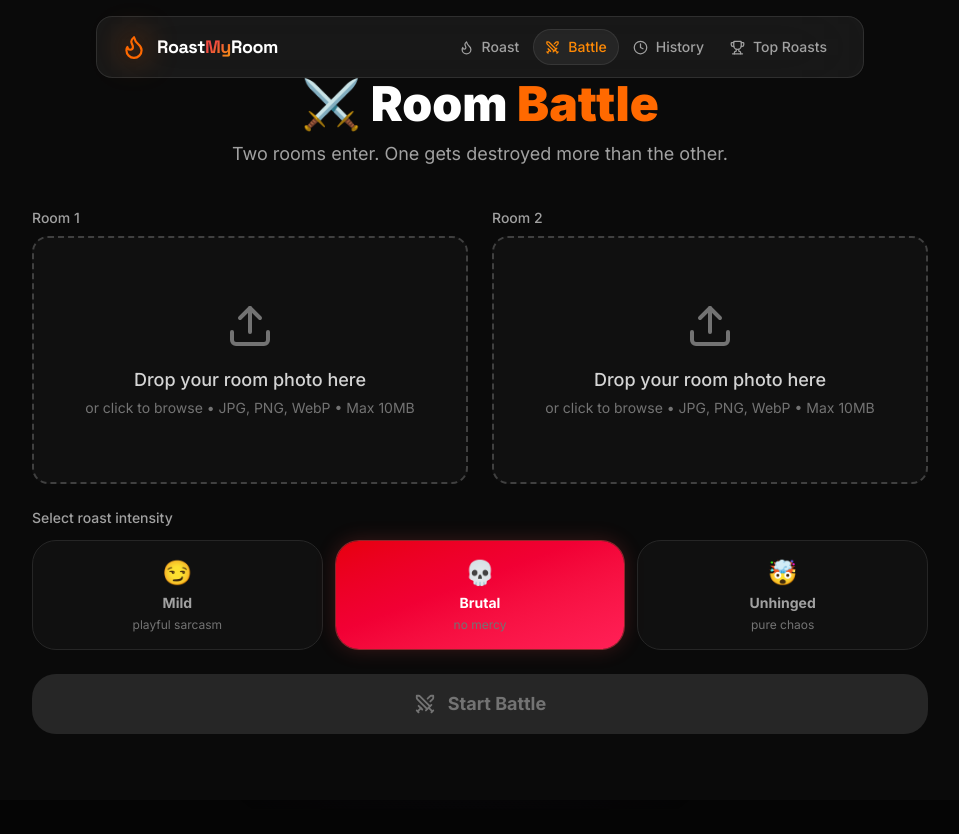
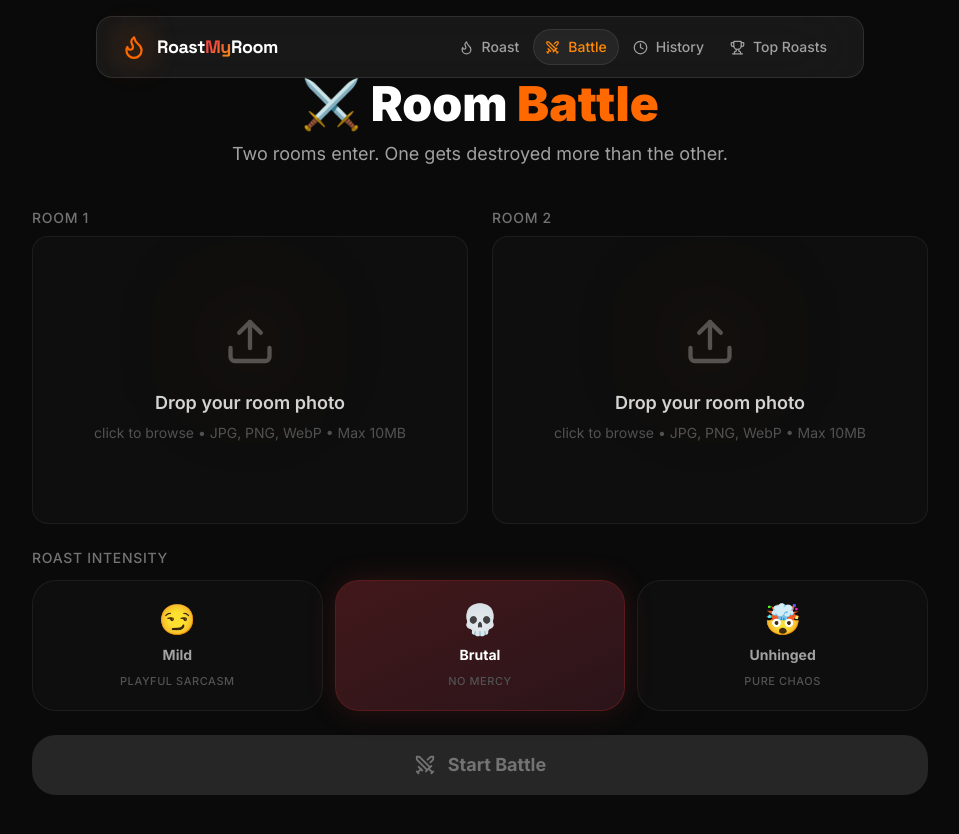
Before and after one commit to armash66/roast-my-room, a React (Vite) app in the folder frontend/: page /battle in a window 1280 px wide. Shown: the top 834 px of the page, without its empty margins (160-1119 px from the left). Before the commit the page ends 800 px from the top, so only its background shows below. Built offline with nearby package versions, Linux system fonts and the light colour scheme.

Commit message:
style(components): add 3D tilt, glowing borders, and animations

```diff
--- a/frontend/src/components/ImageUploader.tsx
+++ b/frontend/src/components/ImageUploader.tsx
@@ -1,12 +1,11 @@
 /**
- * ImageUploader — Drag & drop image upload with preview.
- * Supports click-to-browse and paste from clipboard.
+ * ImageUploader — Premium drag & drop with 3D tilt and glow effects.
  */
 
-import { useState, useCallback } from "react";
+import { useState, useCallback, useRef } from "react";
 import { useDropzone } from "react-dropzone";
 import { motion, AnimatePresence } from "framer-motion";
-import { Upload, X, ImageIcon } from "lucide-react";
+import { Upload, X, ImageIcon, Sparkles } from "lucide-react";
 
 interface ImageUploaderProps {
   onImageSelect: (file: File) => void;
@@ -21,31 +20,42 @@ export function ImageUploader({
 }: ImageUploaderProps) {
   const [preview, setPreview] = useState<string | null>(null);
   const [fileName, setFileName] = useState<string>("");
+  const cardRef = useRef<HTMLDivElement>(null);
+  const [tilt, setTilt] = useState({ x: 0, y: 0 });
 
   const onDrop = useCallback(
     (acceptedFiles: File[]) => {
       const file = acceptedFiles[0];
       if (!file) return;
-
       setFileName(file.name);
       const reader = new FileReader();
-      reader.onload = () => {
-        setPreview(reader.result as string);
-      };
+      reader.onload = () => setPreview(reader.result as string);
       reader.readAsDataURL(file);
       onImageSelect(file);
     },
     [onImageSelect]
   );
 
-  const clearImage = useCallback(
+  const clearImage = useCallback((e: React.MouseEvent) => {
+    e.stopPropagation();
+    setPreview(null);
+    setFileName("");
+  }, []);
+
+  const handleMouseMove = useCallback(
     (e: React.MouseEvent) => {
-      e.stopPropagation();
-      setPreview(null);
-      setFileName("");
+      if (!cardRef.current || disabled) return;
+      const rect = cardRef.current.getBoundingClientRect();
+      const x = (e.clientX - rect.left) / rect.width - 0.5;
+      const y = (e.clientY - rect.top) / rect.height - 0.5;
+      setTilt({ x: y * -8, y: x * 8 });
     },
-    []
+    [disabled]
   );
+
+  const handleMouseLeave = useCallback(() => {
+    setTilt({ x: 0, y: 0 });
+  }, []);
 
   const { getRootProps, getInputProps, isDragActive } = useDropzone({
     onDrop,
@@ -62,29 +72,44 @@ export function ImageUploader({
   return (
     <div className="w-full">
       {label && (
-        <label className="block text-sm font-medium text-neutral-400 mb-2">
+        <label className="block text-sm font-medium text-neutral-500 mb-2 uppercase tracking-wider">
           {label}
         </label>
       )}
 
       <motion.div
+        ref={cardRef}
         {...getRootProps()}
-        whileHover={!disabled ? { scale: 1.01 } : {}}
-        whileTap={!disabled ? { scale: 0.99 } : {}}
+        onMouseMove={handleMouseMove}
+        onMouseLeave={handleMouseLeave}
+        animate={{
+          rotateX: tilt.x,
+          rotateY: tilt.y,
+        }}
+        transition={{ type: "spring", stiffness: 300, damping: 30 }}
+        style={{ transformStyle: "preserve-3d", perspective: 1000 }}
         className={`
-          relative overflow-hidden rounded-2xl border-2 border-dashed
-          transition-all duration-300 cursor-pointer
+          relative overflow-hidden rounded-2xl border transition-all duration-500 cursor-pointer
           ${
             isDragActive
-              ? "border-orange-500 bg-orange-500/10 shadow-[0_0_30px_rgba(249,115,22,0.15)]"
+              ? "border-orange-500/50 bg-orange-500/5 glow-orange"
               : preview
-                ? "border-neutral-700 bg-neutral-900"
-                : "border-neutral-700 bg-neutral-900/50 hover:border-neutral-500 hover:bg-neutral-900"
+                ? "border-white/[0.08] bg-white/[0.02]"
+                : "border-white/[0.06] bg-white/[0.02] hover:border-white/[0.12] hover:bg-white/[0.04]"
           }
           ${disabled ? "opacity-50 cursor-not-allowed" : ""}
         `}
       >
         <input {...getInputProps()} id="image-upload" />
+
+        {/* Animated border glow on drag */}
+        {isDragActive && (
+          <motion.div
+            initial={{ opacity: 0 }}
+            animate={{ opacity: 1 }}
+            className="absolute inset-0 rounded-2xl gradient-border pointer-events-none"
+          />
+        )}
 
         <AnimatePresence mode="wait">
           {preview ? (
@@ -93,25 +118,32 @@ export function ImageUploader({
               initial={{ opacity: 0, scale: 0.95 }}
               animate={{ opacity: 1, scale: 1 }}
               exit={{ opacity: 0, scale: 0.95 }}
+              transition={{ duration: 0.4, ease: [0.16, 1, 0.3, 1] }}
               className="relative aspect-video"
             >
               <img
                 src={preview}
                 alt="Room preview"
-                className="w-full h-full object-cover rounded-xl"
+                className="w-full h-full object-cover rounded-2xl"
               />
-              <div className="absolute inset-0 bg-gradient-to-t from-black/60 via-transparent to-transparent rounded-xl" />
-              <div className="absolute bottom-3 left-3 right-3 flex items-center justify-between">
-                <span className="text-sm text-white/80 truncate max-w-[70%]">
-                  {fileName}
-                </span>
-                <button
+              <div className="absolute inset-0 bg-gradient-to-t from-black/70 via-black/10 to-transparent rounded-2xl" />
+              <div className="absolute bottom-4 left-4 right-4 flex items-center justify-between">
+                <div className="flex items-center gap-2">
+                  <Sparkles size={14} className="text-orange-400" />
+                  <span className="text-sm text-white/80 truncate max-w-[200px] font-medium">
+                    {fileName}
+                  </span>
+                </div>
+                <motion.button
                   onClick={clearImage}
-                  className="p-1.5 rounded-full bg-red-500/80 hover:bg-red-500 transition-colors"
+                  whileHover={{ scale: 1.1 }}
+                  whileTap={{ scale: 0.9 }}
+                  className="p-2 rounded-full bg-white/10 hover:bg-red-500/80 backdrop-blur-sm
+                             border border-white/10 transition-colors duration-200"
                   aria-label="Remove image"
                 >
                   <X size={14} className="text-white" />
-                </button>
+                </motion.button>
               </div>
             </motion.div>
           ) : (
@@ -120,24 +152,34 @@ export function ImageUploader({
               initial={{ opacity: 0 }}
               animate={{ opacity: 1 }}
               exit={{ opacity: 0 }}
-              className="flex flex-col items-center justify-center py-16 px-6"
+              className="flex flex-col items-center justify-center py-20 px-6"
             >
               <motion.div
-                animate={isDragActive ? { y: -5, scale: 1.1 } : { y: 0, scale: 1 }}
-                transition={{ type: "spring", stiffness: 300 }}
+                animate={
+                  isDragActive
+                    ? { y: -8, scale: 1.15, rotate: 5 }
+                    : { y: [0, -6, 0], scale: 1 }
+                }
+                transition={
+                  isDragActive
+                    ? { type: "spring", stiffness: 300 }
+                    : { duration: 3, repeat: Infinity, ease: "easeInOut" }
+                }
+                className="relative mb-5"
               >
                 {isDragActive ? (
-                  <ImageIcon size={48} className="text-orange-500 mb-4" />
+                  <ImageIcon size={52} className="text-orange-400" />
                 ) : (
-                  <Upload size={48} className="text-neutral-500 mb-4" />
+                  <Upload size={52} className="text-neutral-600" />
                 )}
+                <div className="absolute inset-0 blur-2xl bg-orange-500/10 rounded-full scale-150" />
               </motion.div>
 
-              <p className="text-neutral-300 font-medium text-lg mb-1">
-                {isDragActive ? "Drop it like it's hot" : "Drop your room photo here"}
+              <p className="text-neutral-300 font-semibold text-lg mb-1.5">
+                {isDragActive ? "Drop it like it's hot 🔥" : "Drop your room photo"}
               </p>
-              <p className="text-neutral-500 text-sm">
-                or click to browse • JPG, PNG, WebP • Max 10MB
+              <p className="text-neutral-600 text-sm">
+                click to browse • JPG, PNG, WebP • Max 10MB
               </p>
             </motion.div>
           )}
--- a/frontend/src/components/ModeSelector.tsx
+++ b/frontend/src/components/ModeSelector.tsx
@@ -1,6 +1,5 @@
 /**
- * ModeSelector — Animated roast mode selector.
- * Three modes: mild, brutal, unhinged with distinct personalities.
+ * ModeSelector — Premium mode selector with animated glow rings.
  */
 
 import { motion } from "framer-motion";
@@ -12,98 +11,76 @@ interface ModeSelectorProps {
   disabled?: boolean;
 }
 
-const modes: { value: RoastMode; label: string; emoji: string; description: string }[] = [
-  {
-    value: "mild",
-    label: "Mild",
-    emoji: "😏",
-    description: "playful sarcasm",
-  },
-  {
-    value: "brutal",
-    label: "Brutal",
-    emoji: "💀",
-    description: "no mercy",
-  },
-  {
-    value: "unhinged",
-    label: "Unhinged",
-    emoji: "🤯",
-    description: "pure chaos",
-  },
+const modes: { value: RoastMode; label: string; emoji: string; tag: string }[] = [
+  { value: "mild",     label: "Mild",     emoji: "😏", tag: "playful sarcasm" },
+  { value: "brutal",   label: "Brutal",   emoji: "💀", tag: "no mercy" },
+  { value: "unhinged", label: "Unhinged", emoji: "🤯", tag: "pure chaos" },
 ];
 
-const modeColors: Record<RoastMode, string> = {
-  mild: "from-yellow-500 to-orange-400",
-  brutal: "from-red-600 to-rose-500",
-  unhinged: "from-purple-600 to-pink-500",
-};
-
-const modeBorderColors: Record<RoastMode, string> = {
-  mild: "border-yellow-500/50",
-  brutal: "border-red-500/50",
-  unhinged: "border-purple-500/50",
-};
-
-const modeGlows: Record<RoastMode, string> = {
-  mild: "shadow-[0_0_20px_rgba(234,179,8,0.2)]",
-  brutal: "shadow-[0_0_20px_rgba(239,68,68,0.2)]",
-  unhinged: "shadow-[0_0_20px_rgba(168,85,247,0.2)]",
+const modeStyles: Record<RoastMode, { gradient: string; glow: string; border: string }> = {
+  mild: {
+    gradient: "from-amber-500/20 to-yellow-500/10",
+    glow: "shadow-[0_0_30px_rgba(234,179,8,0.15)]",
+    border: "border-amber-500/30",
+  },
+  brutal: {
+    gradient: "from-red-500/20 to-rose-500/10",
+    glow: "shadow-[0_0_30px_rgba(239,68,68,0.15)]",
+    border: "border-red-500/30",
+  },
+  unhinged: {
+    gradient: "from-purple-500/20 to-pink-500/10",
+    glow: "shadow-[0_0_30px_rgba(168,85,247,0.15)]",
+    border: "border-purple-500/30",
+  },
 };
 
 export function ModeSelector({ selected, onChange, disabled }: ModeSelectorProps) {
   return (
     <div className="w-full">
-      <label className="block text-sm font-medium text-neutral-400 mb-3">
-        Select roast intensity
+      <label className="block text-sm font-medium text-neutral-500 mb-3 uppercase tracking-wider">
+        Roast Intensity
       </label>
 
       <div className="grid grid-cols-3 gap-3">
         {modes.map((mode) => {
           const isSelected = selected === mode.value;
+          const style = modeStyles[mode.value];
 
           return (
             <motion.button
               key={mode.value}
               onClick={() => onChange(mode.value)}
               disabled={disabled}
-              whileHover={!disabled ? { scale: 1.03 } : {}}
+              whileHover={!disabled ? { scale: 1.04, y: -2 } : {}}
               whileTap={!disabled ? { scale: 0.97 } : {}}
               className={`
-                relative overflow-hidden rounded-xl p-4 border transition-all duration-300
+                relative overflow-hidden rounded-xl p-5 border transition-all duration-500
                 ${
                   isSelected
-                    ? `${modeBorderColors[mode.value]} ${modeGlows[mode.value]} bg-neutral-800/80`
-                    : "border-neutral-800 bg-neutral-900/50 hover:border-neutral-600"
+                    ? `${style.border} ${style.glow} bg-white/[0.04]`
+                    : "border-white/[0.06] bg-white/[0.02] hover:border-white/[0.1]"
                 }
                 ${disabled ? "opacity-50 cursor-not-allowed" : "cursor-pointer"}
               `}
             >
-              {/* Active gradient background */}
-              {isSelected && (
-                <motion.div
-                  layoutId="mode-bg"
-                  className={`absolute inset-0 bg-gradient-to-br ${modeColors[mode.value]} opacity-10`}
-                  transition={{ type: "spring", bounce: 0.2, duration: 0.6 }}
-                />
-              )}
+              {/* Background gradient */}
+              <AnimatedBg isActive={isSelected} gradient={style.gradient} />
 
-              <div className="relative z-10 flex flex-col items-center gap-1">
+              <div className="relative z-10 flex flex-col items-center gap-2">
                 <motion.span
-                  className="text-2xl"
-                  animate={isSelected ? { scale: [1, 1.3, 1] } : { scale: 1 }}
-                  transition={{ duration: 0.4 }}
+                  className="text-3xl"
+                  animate={isSelected ? { scale: [1, 1.3, 1], rotate: [0, 10, -10, 0] } : { scale: 1 }}
+                  transition={{ duration: 0.5 }}
                 >
                   {mode.emoji}
                 </motion.span>
-                <span
-                  className={`font-bold text-sm ${
-                    isSelected ? "text-white" : "text-neutral-400"
-                  }`}
-                >
+                <span className={`font-bold text-sm ${isSelected ? "text-white" : "text-neutral-400"}`}>
                   {mode.label}
                 </span>
-                <span className="text-xs text-neutral-500">{mode.description}</span>
+                <span className="text-[11px] text-neutral-600 font-medium uppercase tracking-wider">
+                  {mode.tag}
+                </span>
               </div>
             </motion.button>
           );
@@ -112,3 +89,17 @@ export function ModeSelector({ selected, onChange, disabled }: ModeSelectorProps
     </div>
   );
 }
+
+function AnimatedBg({ isActive, gradient }: { isActive: boolean; gradient: string }) {
+  if (!isActive) return null;
+  return (
+    <motion.div
+      layoutId="mode-glow"
+      className={`absolute inset-0 bg-gradient-to-br ${gradient}`}
+      initial={{ opacity: 0 }}
+      animate={{ opacity: 1 }}
+      exit={{ opacity: 0 }}
+      transition={{ type: "spring", bounce: 0.2, duration: 0.6 }}
+    />
+  );
+}
```
Also changed, not shown: frontend/src/components/LoadingState.tsx (+79 -69 lines).
